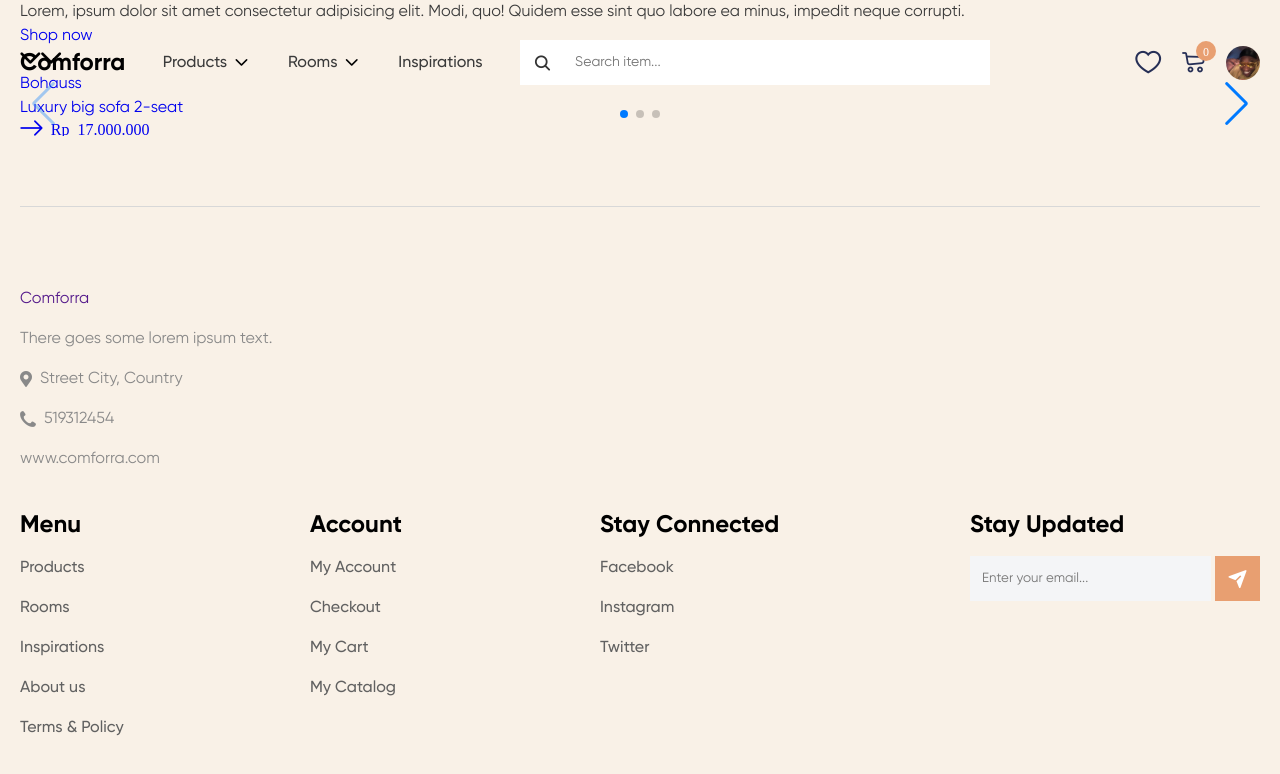
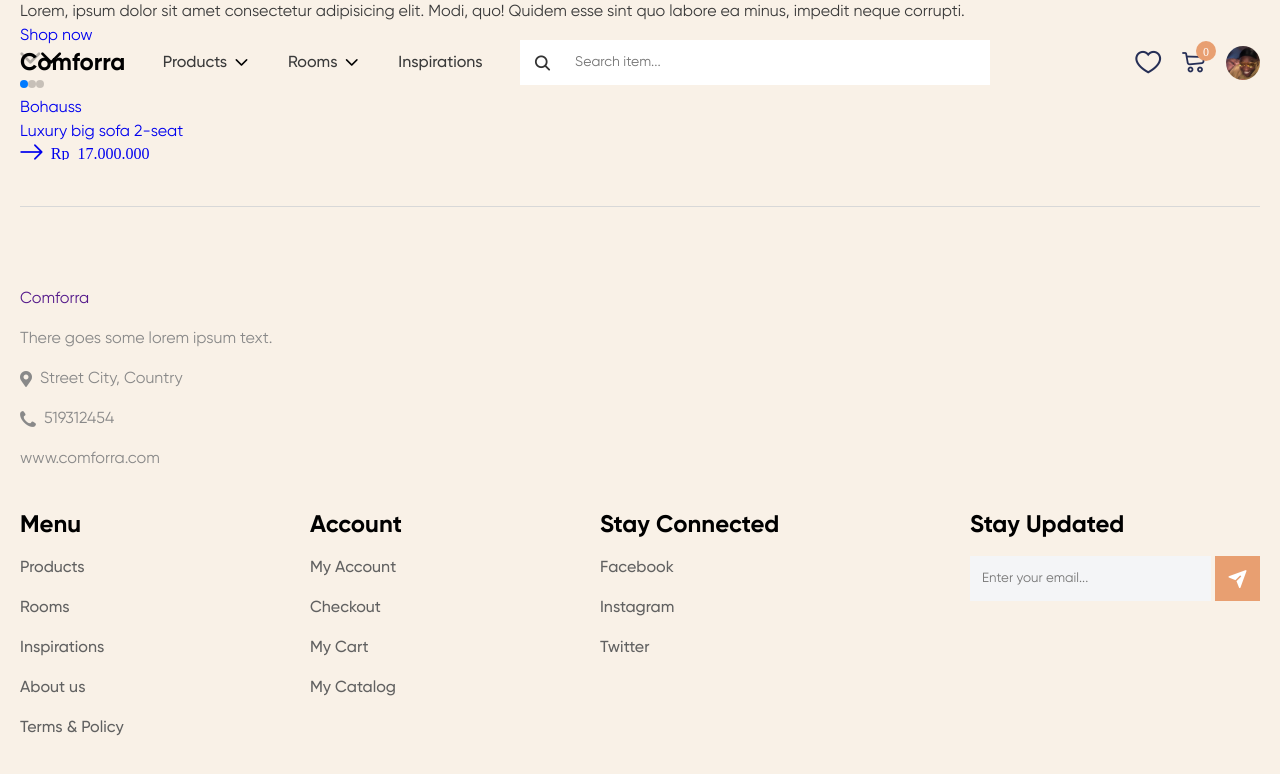
Before and after one commit to jugurj/comforra-furniture-shop, a Vue app: page / in a window 1280 px wide. Shown: the top 774 px of the page. Built offline with nearby package versions, Linux system fonts and the light colour scheme.

Commit message:
Custom swiper navigation & pagination Linked swiper navigation to the previouslt made navigation elements (arrows) and temporarely for testing created a pagination block to test out how custom pagination works.

```diff
--- a/src/components/MainSlider.vue
+++ b/src/components/MainSlider.vue
@@ -24,10 +24,11 @@
               ></button>
             </div>
           </div>
+          <div class="test-swiper-pagination"></div>
           <div class="slider-main__body">
             <Swiper
-              navigation
-              :pagination="{ clickable: true }"
+              :navigation="swiperNavigation"
+              :pagination="swiperPagination"
               @swiper="onSwiper"
               @slideChange="onSlideChange"
             >
@@ -94,6 +95,21 @@ export default {
     Swiper,
     SwiperSlide,
   },
+  data() {
+    return {
+      swiperPagination: {
+        clickable: true,
+        el: ".test-swiper-pagination",
+        renderBullet: function(index, className) {
+          return '<span class="' + className + '"></span>';
+        },
+      },
+      swiperNavigation: {
+        nextEl: ".slider-arrow--next",
+        prevEl: ".slider-arrow--prev",
+      },
+    };
+  },
 };
 </script>
 
```
